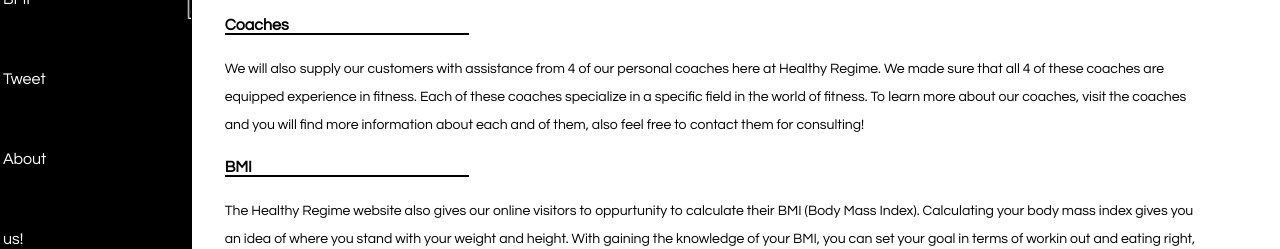
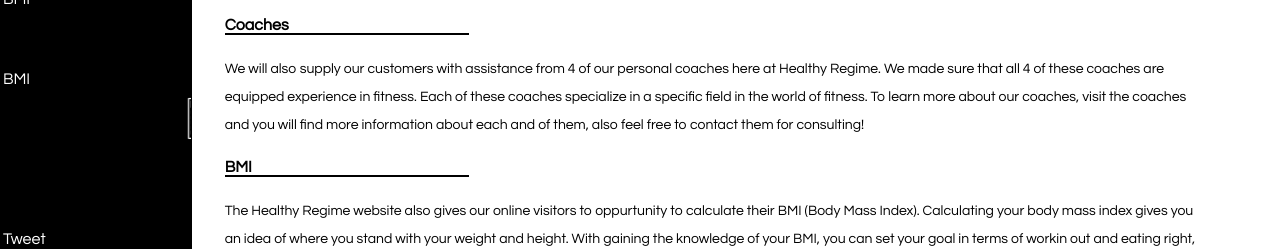
Before and after one commit to AlvinAlagos/UnixFinalProject, a plain HTML site: page HealthyRegimeWebsite/HealthyRegime_Home.html in a window 1280 px wide. Shown: the part 472-721 px from the top of the page. Drawn offline with Linux system fonts and the light colour scheme.

Commit message:
added menu navigation button
added button that does not work just to see if crontab will succesfully changed the website at specified time.

```diff
--- a/HealthyRegimeWebsite/HealthyRegime_Home.html
+++ b/HealthyRegimeWebsite/HealthyRegime_Home.html
@@ -28,6 +28,7 @@
             <li><a href="HealthyRegime_Diet.html">Diet</a></li>
             <li><a href="HealthyRegime_Coaches.html">Coaches</a></li>
             <li><a href="HealthyRegime_BMI.html">BMI</a></li>
+	    <li><a href="">BMI</a>ScheduledTask Works</li>
          </ul>
 		 <a href="https://twitter.com/share" class="twitter-share-button" data-text="Great website for people who want to start getting into the fitness world." data-count="none">Tweet About us!</a>
          <script>!function(d,s,id){var js,fjs=d.getElementsByTagName(s)[0],p=/^http:/.test(d.location)?'http':'https';if(!d.getElementById(id)){js=d.createElement(s);js.id=id;js.src=p+'://platform.twitter.com/widgets.js';fjs.parentNode.insertBefore(js,fjs);}}(document, 'script', 'twitter-wjs');</script>
```
